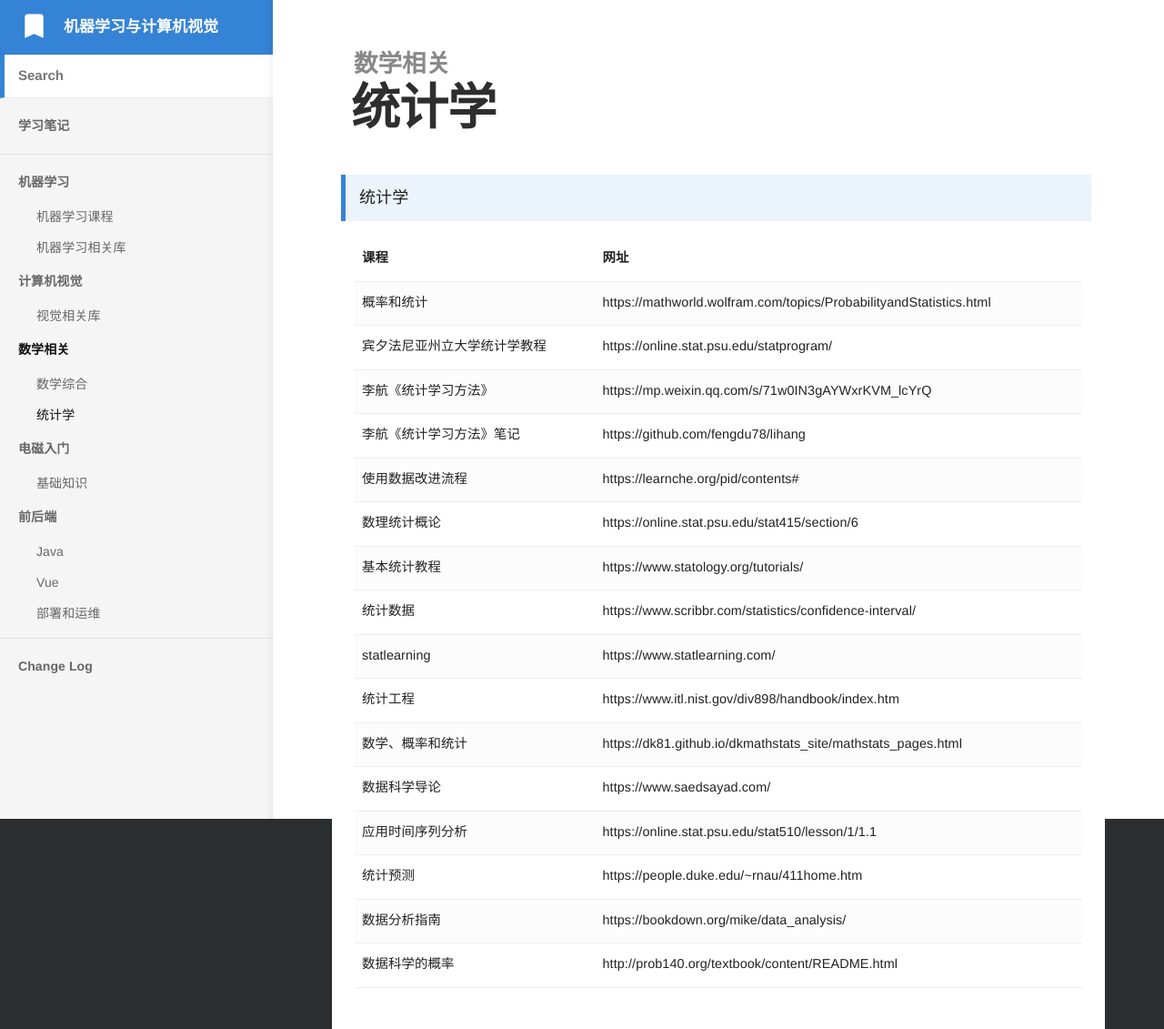
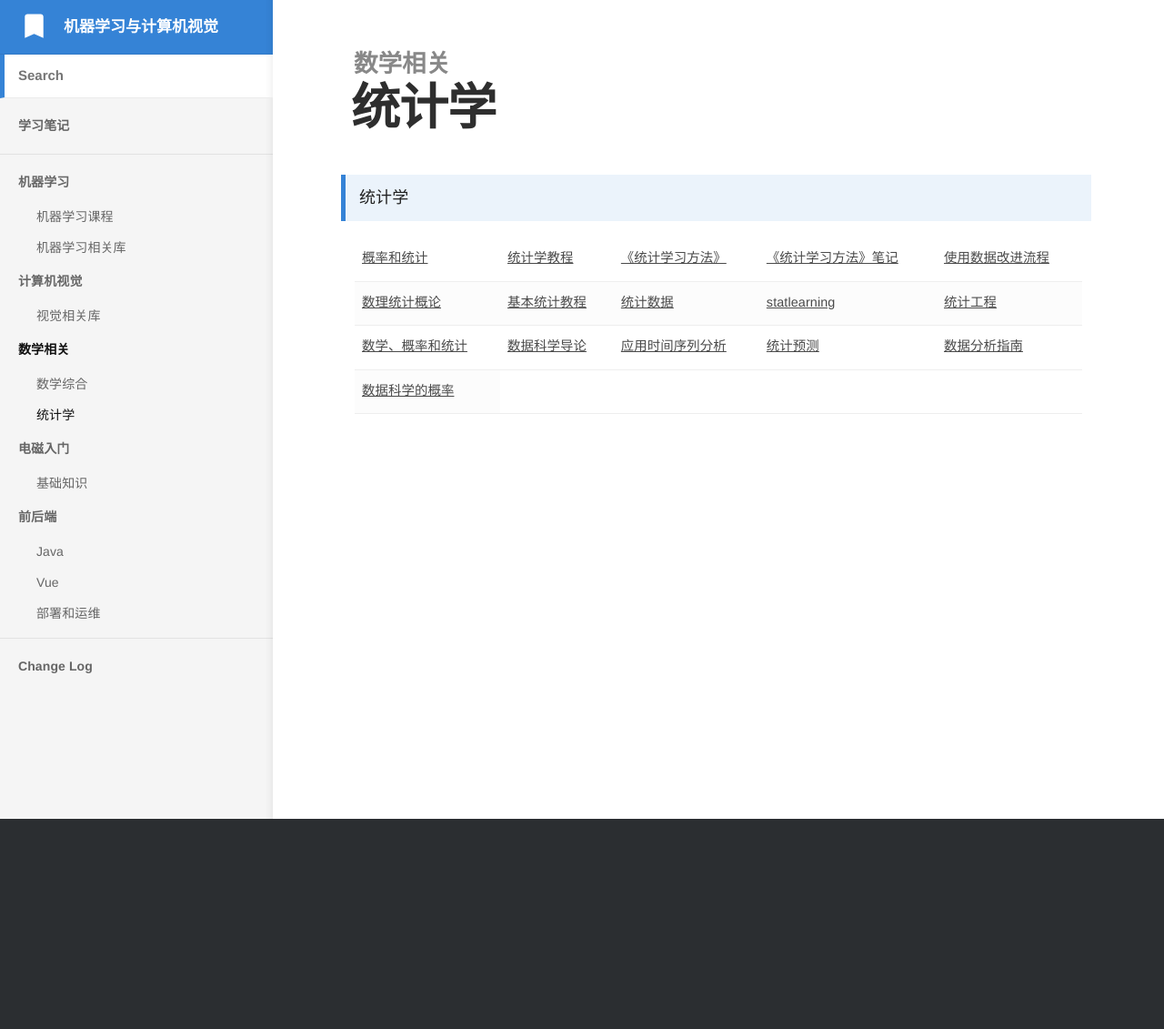
Before and after one commit to bashendixie/Machine_Learning_Notes, a Jekyll site: the page built from _docs/3、数学相关/统计学.md, in a window 1280 px wide. Shown: the whole page at 91% size. Built offline with Jekyll 4.4.1, drawn with Linux system fonts in a browser that asks for light colours; some web fonts are replaced; after the commit the page ends 900 px from its top, so only the background shows below that.

Commit message:
no message

```diff
--- a/_docs/3、数学相关/统计学.md
+++ b/_docs/3、数学相关/统计学.md
@@ -7,144 +7,60 @@ order: 2
 > 统计学
 <table width="1033" style="font-size: 0.8em;">
 	<tbody>
-		<tr>
+        <tr>
 			<td>
-				<strong>
-					课程
-				</strong>
+				<a href="https://mathworld.wolfram.com/topics/ProbabilityandStatistics.html" target="_blank">概率和统计</a>
 			</td>
 			<td>
-				<strong>
-					网址
-				</strong>
+				<a href="https://online.stat.psu.edu/statprogram/" target="_blank">统计学教程</a>
+			</td>
+			<td>
+				<a href="https://mp.weixin.qq.com/s/71w0IN3gAYWxrKVM_lcYrQ" target="_blank">《统计学习方法》</a>
+			</td>
+			<td>
+				<a href="https://github.com/fengdu78/lihang" target="_blank">《统计学习方法》笔记</a>
+			</td>
+			<td>
+				<a href="https://learnche.org/pid/contents#" target="_blank">使用数据改进流程</a>
 			</td>
 		</tr>
         <tr>
 			<td>
-				概率和统计
+				<a href="https://online.stat.psu.edu/stat415/section/6" target="_blank">数理统计概论</a>
 			</td>
 			<td>
-				https://mathworld.wolfram.com/topics/ProbabilityandStatistics.html
-			</td>
-		</tr>
-		<tr>
-			<td>
-				宾夕法尼亚州立大学统计学教程
+				<a href="https://www.statology.org/tutorials/" target="_blank">基本统计教程</a>
 			</td>
 			<td>
-				https://online.stat.psu.edu/statprogram/
-			</td>
-		</tr>
-		<tr>
-			<td>
-				李航《统计学习方法》
+				<a href="https://www.scribbr.com/statistics/confidence-interval/" target="_blank">统计数据</a>
 			</td>
 			<td>
-				https://mp.weixin.qq.com/s/71w0IN3gAYWxrKVM_lcYrQ
-			</td>
-		</tr>
-		<tr>
-			<td>
-				李航《统计学习方法》笔记
+				<a href="https://www.statlearning.com/" target="_blank">statlearning</a>
 			</td>
 			<td>
-				https://github.com/fengdu78/lihang
-			</td>
-		</tr>
-		<tr>
-			<td>
-				使用数据改进流程
-			</td>
-			<td>
-				https://learnche.org/pid/contents#
+				<a href="https://www.itl.nist.gov/div898/handbook/index.htm" target="_blank">统计工程</a>
 			</td>
 		</tr>
         <tr>
 			<td>
-				数理统计概论
+				<a href="https://dk81.github.io/dkmathstats_site/mathstats_pages.html" target="_blank">数学、概率和统计</a>
 			</td>
 			<td>
-				https://online.stat.psu.edu/stat415/section/6
+				<a href="https://www.saedsayad.com/" target="_blank">数据科学导论</a>
+			</td>
+			<td>
+				<a href="https://online.stat.psu.edu/stat510/lesson/1/1.1" target="_blank">应用时间序列分析</a>
+			</td>
+			<td>
+				<a href="https://people.duke.edu/~rnau/411home.htm" target="_blank">统计预测</a>
+			</td>
+			<td>
+				<a href="https://bookdown.org/mike/data_analysis/" target="_blank">数据分析指南</a>
 			</td>
 		</tr>
         <tr>
 			<td>
-				基本统计教程
-			</td>
-			<td>
-				https://www.statology.org/tutorials/
-			</td>
-		</tr>
-        <tr>
-			<td>
-				统计数据
-			</td>
-			<td>
-				https://www.scribbr.com/statistics/confidence-interval/
-			</td>
-		</tr>
-        <tr>
-			<td>
-				statlearning
-			</td>
-			<td>
-				https://www.statlearning.com/
-			</td>
-		</tr>
-        <tr>
-			<td>
-				统计工程
-			</td>
-			<td>
-				https://www.itl.nist.gov/div898/handbook/index.htm
-			</td>
-		</tr>
-        <tr>
-			<td>
-				数学、概率和统计
-			</td>
-			<td>
-				https://dk81.github.io/dkmathstats_site/mathstats_pages.html
-			</td>
-		</tr>
-        <tr>
-			<td>
-				数据科学导论
-			</td>
-			<td>
-				https://www.saedsayad.com/
-			</td>
-		</tr>
-        <tr>
-			<td>
-				应用时间序列分析
-			</td>
-			<td>
-				https://online.stat.psu.edu/stat510/lesson/1/1.1
-			</td>
-		</tr>
-        <tr>
-			<td>
-				统计预测
-			</td>
-			<td>
-				https://people.duke.edu/~rnau/411home.htm
-			</td>
-		</tr>
-        <tr>
-			<td>
-				数据分析指南
-			</td>
-			<td>
-				https://bookdown.org/mike/data_analysis/
-			</td>
-		</tr>
-        <tr>
-			<td>
-				数据科学的概率
-			</td>
-			<td>
-				http://prob140.org/textbook/content/README.html
+				<a href="http://prob140.org/textbook/content/README.html" target="_blank">数据科学的概率</a>
 			</td>
 		</tr>
 	</tbody>
```
Also changed, not shown: _docs/3、数学相关/数学综合.md (+30 -30 lines).
